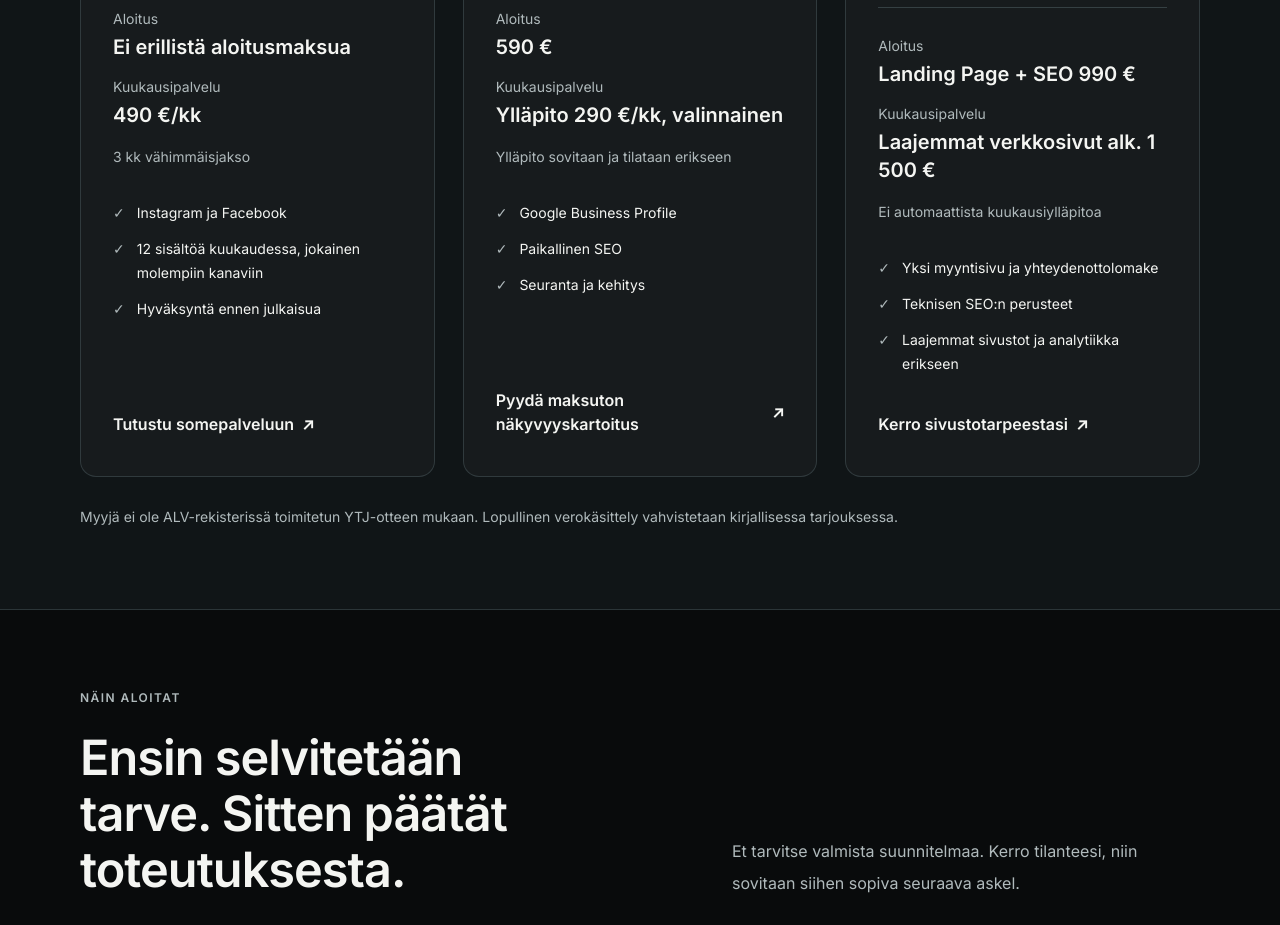
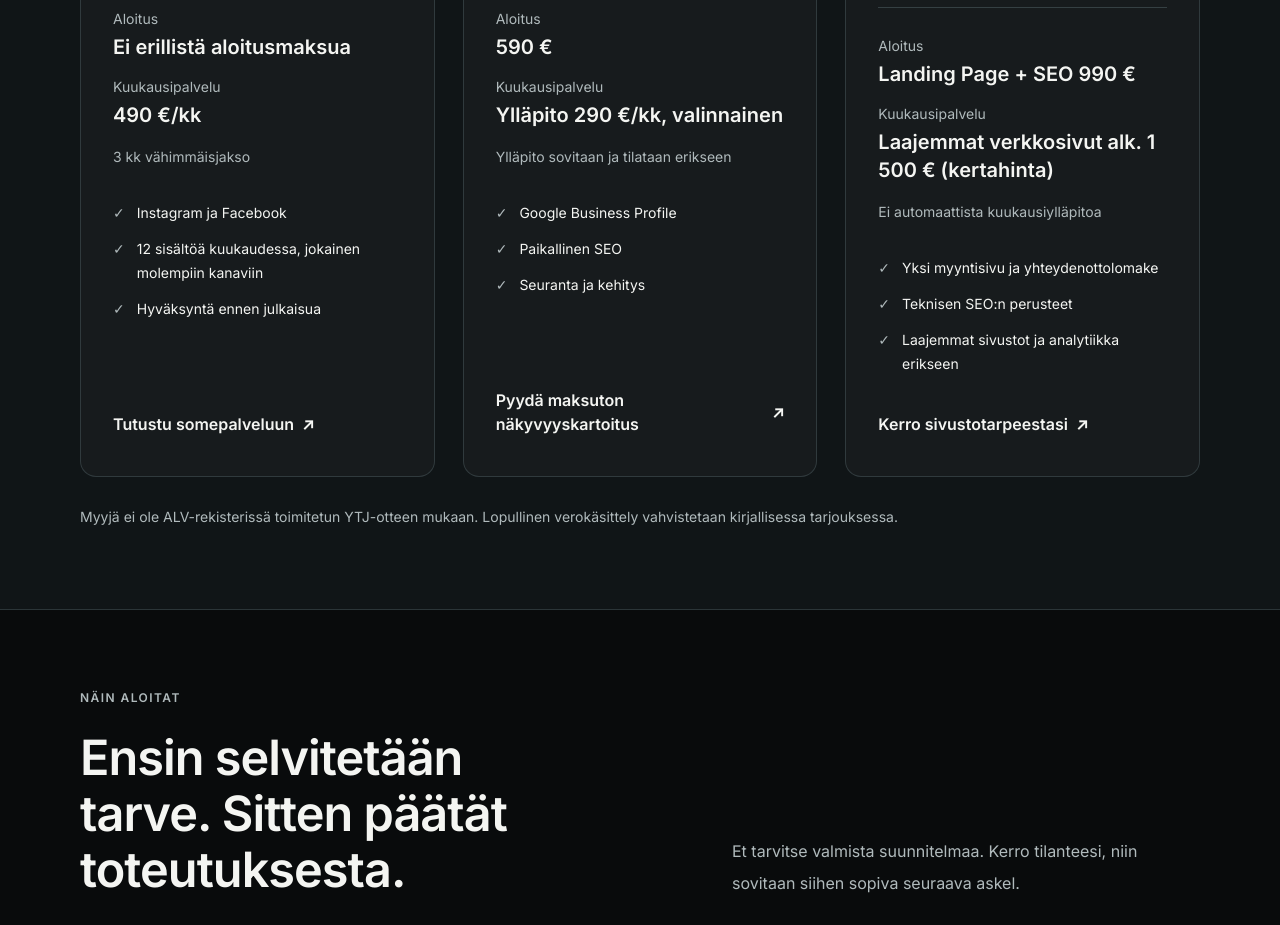
Before and after one commit to Jambovisuaalit/virella-helsinki-web, a Next.js app: page / in a window 1280 px wide. Shown: the part 2860-3785 px from the top of the page. Built offline with nearby package versions, Linux system fonts and the light colour scheme.

Commit message:
fix: clarify social FAQ and website one-time pricing (#46)
* fix: clarify LinkedIn pricing and separate contract terms in FAQ

* fix: label extended website pricing as one-time

```diff
--- a/app/sosiaalinen-media/page.tsx
+++ b/app/sosiaalinen-media/page.tsx
@@ -187,7 +187,7 @@ export default function SocialMediaPage() {
               </details>
               <details>
                 <summary>Kuinka pitkä sopimus on?</summary>
-                <p>Molemmissa paketeissa vähimmäisjakso on {product.commitmentMonths} kuukautta. Kummankin hinta on {euro.format(product.price)} kuukaudessa, yhteensä {euro.format(product.totalPrice)}. Maksutapa ja jatkon ehdot vahvistetaan ennen aloitusta.</p>
+                <p>Instagram + Facebook -paketin vähimmäisjakso on {product.commitmentMonths} kuukautta. Sen hinta on {euro.format(product.price)} kuukaudessa, eli {euro.format(product.totalPrice)} aloitusjaksolta. LinkedIn-palvelun hinta, julkaisumäärä ja sopimuskausi vahvistetaan erillisessä tarjouksessa. Maksutapa ja jatkon ehdot vahvistetaan ennen aloitusta.</p>
               </details>
               <details>
                 <summary>Mitä minulta tarvitaan?</summary>
--- a/config/homepage-pricing.ts
+++ b/config/homepage-pricing.ts
@@ -15,7 +15,7 @@ export const homepagePricing = {
   },
   website: {
     startup: "Landing Page + SEO 990 €",
-    monthly: "Laajemmat verkkosivut alk. 1 500 €",
+    monthly: "Laajemmat verkkosivut alk. 1 500 € (kertahinta)",
     note: "Ei automaattista kuukausiylläpitoa",
   },
 } as const;
```
